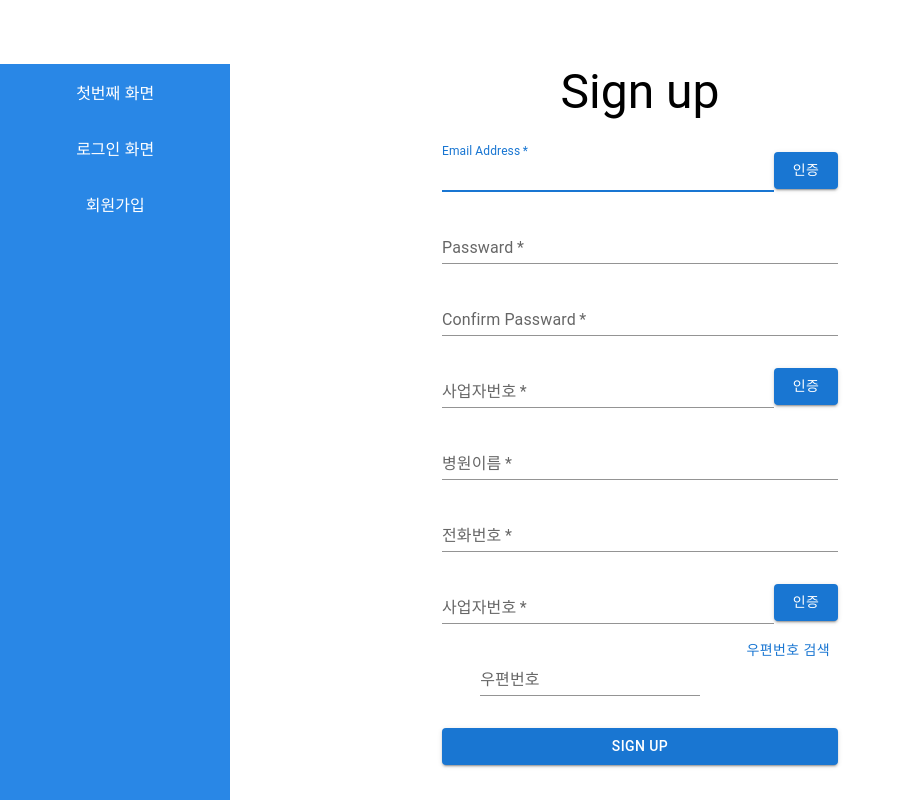
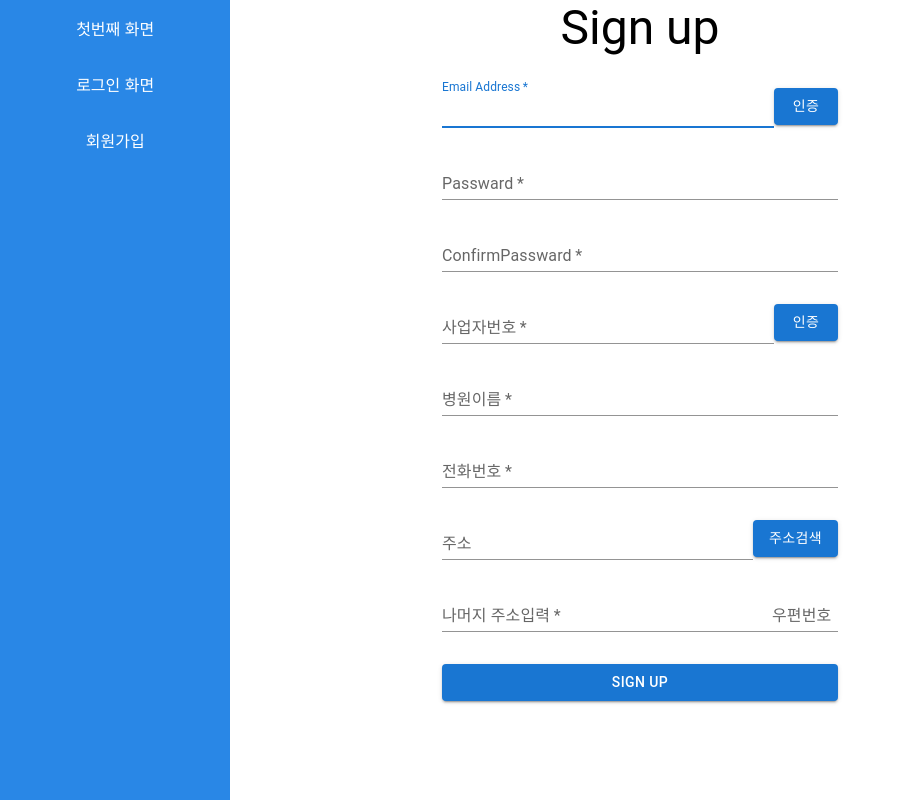
Before and after one commit to Vet-in-my-hand/Capstone, a React (Create React App) app: page /register in a window 1280 px wide. Shown: the whole page, without its empty margins (0-902 px from the left). Built offline with nearby package versions, Linux system fonts and the light colour scheme.

Commit message:
signup info db

```diff
--- a/package.json
+++ b/package.json
@@ -10,7 +10,7 @@
     "@testing-library/jest-dom": "^5.16.3",
     "@testing-library/react": "^13.0.0",
     "@testing-library/user-event": "^14.0.4",
-    "firebase": "^9.6.10",
+    "firebase": "^8.10.1",
     "react": "^18.0.0",
     "react-daum-postcode": "^3.0.1",
     "react-dom": "^18.0.0",
--- a/src/App.js
+++ b/src/App.js
@@ -1,5 +1,5 @@
 import './App.css';
-import analytics from './firebase';
+// import app from './firebase';
 import {BrowserRouter, Routes, Route} from "react-router-dom";
 
 import Login from './components/auth/login';
--- a/src/components/Auth/register.jsx
+++ b/src/components/Auth/register.jsx
@@ -3,50 +3,73 @@ import Grid from '@mui/material/Grid';
 import { Container } from "@mui/material";
 import Box from '@mui/material/Box';
 import Typography from '@mui/material/Typography';
-// import Modal from '@mui/material/Modal';
-import { getAuth, createUserWithEmailAndPassword } from "firebase/auth";
 import React, { useState } from 'react';
 import DaumPostcode from 'react-daum-postcode';
-// import { width } from "@mui/system";
-// import Postcode from "./postcode";
-// import styles from './register.module.css'
+import styles from './register.module.css'
+import { authService } from "../../firebase";
+import { newHospitalInit } from "../../service/authService";
 
 
 function Register() {
     const postcodeStyle = {
         display: "block",
         position: "absolute",
+        left: "35%",
         top: "10%",
         width: "600px",
         height: "600px",
-        padding: "7px",
+        border: "1px solid black"
     }
 
-    const auth = getAuth();
+    // const auth = getAuth();
+    // const db = getFirestore(app);
+    // const dispatch = useDispatch();
+
     const [email, setEmail] = useState('');
     const [password, setPassword] = useState('');
+    const [confirmPassward, setConfirmPassward] = useState('');
+    const [businesNumber, setBusinesNumber] = useState('');
+    const [hospitalName, setHospitalName] = useState('');
+    const [hospitalTel, setHospitalTel] = useState('');
+    const [hospitalUid, setHospitalUid] = useState('');
+
+    const emailChangehandler = (event) => setEmail(event.target.value);
+    const passwardChangehandler = (event) => setPassword(event.target.value);
+    const confirmPasswardChangehandler = (event) => setConfirmPassward(event.target.value);
+    const businesNumberChangehandler = (event) => setBusinesNumber(event.target.value);
+    const hospitalNameChangehandler = (event) => setHospitalName(event.target.value);
+    const hospitalTelChangehandler = (event) => setHospitalTel(event.target.value);
+
+    const registerHandler = async () => {
+        await authService.createUserWithEmailAndPassword(email, password)
+            .then((userCredential) => {
+                const user = userCredential.user;
+                setHospitalUid(user.uid);
+                console.log(user.uid);
+                newHospitalInit(hospitalName, hospitalTel, fullAddress, extraAddress, user.uid);
+            })
+            .catch((error) => {
+                const errorCode = error.code;
+                const errorMessage = error.message;
+                console.log(errorCode);
+                console.log(errorMessage);
+            })
+
+    }
+
+    const [open, SetOpen] = useState(false);
+
+    const handleOpen = () => SetOpen(true);
+    const handleClose = () => SetOpen(false);
 
     const [fullAddress, setFullAddress] = useState('');
     const [extraAddress, setExtraAddress] = useState('');
     const [zonecode, setZonecode] = useState('');
 
-    const [open, SetOpen] = useState(false);
-    const handleOpen = () => {
-        SetOpen(true);
-        console.log(open)
-    };
-    const handleClose = () => {
-        SetOpen(false);
-        console.log(open);
-    }
-    const test1 = () => {
-        console.log(fullAddress);
-        console.log(zonecode);
-    }
+    const extraAddressChangehandler = (event) => setExtraAddress(event.target.value);
 
     const Postcode = (props) => {
         const handleComplete = (data) => {
-            console.log('열림');
             let fullAddress = data.address;
             let zonecode = data.zonecode;
             let extraAddress = '';
@@ -75,35 +98,18 @@ function Register() {
                     onComplete={handleComplete}
                     style={postcodeStyle} />
                 <button type='button'
-                    onClick={() => { props.onClose() }} className='postCode_btn'>닫기</button>
+                    onClick={() => { props.onClose() }} className={styles.postCode_btn}>닫기</button>
             </div>
         );
-
     }
 
-
-    const emailChangehandler = (event) => {
-        setEmail(event.target.value);
-    }
-
-    const passwardChangehandler = (event) => {
-        setPassword(event.target.value);
-    }
-
-    const registerHandler = () => {
-        createUserWithEmailAndPassword(auth, email, password)
-            .then((userCredential) => {
-                const user = userCredential.user;
-                console.log(user);
-            })
-    }
     return (
-        <div className="registerWarp">
+        <div className={styles.registerWarp}>
             <Container component="main" maxWidth="xs">
 
                 <Box
                     sx={{
-                        marginTop: 8,
+                        // marginTop: 8,
                         display: 'flex',
                         flexDirection: 'column',
                         alignItems: 'center',
@@ -151,12 +157,13 @@ function Register() {
                         />
                         <TextField
                             margin="normal"
-                            label="Confirm Passward"
+                            label="ConfirmPassward"
                             name="confirmPassward"
                             id="confirmPassward"
                             type="password"
                             required
                             fullWidth
+                            onChange={confirmPasswardChangehandler}
                             variant="standard"
                         />
                         <Grid container>
@@ -168,6 +175,7 @@ function Register() {
                                     id="businesNumber"
                                     required
                                     fullWidth
+                                    onChange={businesNumberChangehandler}
                                     variant="standard"
                                 />
                             </Grid>
@@ -189,9 +197,9 @@ function Register() {
                             name="hospitalName"
                             id="hospitalName"
                             fullWidth
+                            required
+                            onChange={hospitalNameChangehandler}
                             variant="standard"
-                            required
-
                         />
 
                         <TextField
@@ -200,20 +208,16 @@ function Register() {
                             name="hospitalPhoneNumber"
                             id="hospitalPhoneNumber"
                             fullWidth
+                            required
+                            onChange={hospitalTelChangehandler}
                             variant="standard"
-                            required
-
                         />
-
-                        {/* 지울꺼임 */}
                         <Grid container>
                             <Grid item xs>
                                 <TextField
                                     margin="normal"
-                                    label="사업자번호"
-                                    name="businesNumber"
-                                    id="businesNumber"
-                                    required
+                                    label="주소"
+                                    value={fullAddress}
                                     fullWidth
                                     variant="standard"
                                 />
@@ -222,53 +226,41 @@ function Register() {
                                 <Button
                                     margin="normal"
                                     type="button"
+                                    onClick={handleOpen}
                                     fullWidth
                                     variant="contained"
                                     size="medium"
                                     sx={{ mt: 3 }}
-                                >인증</Button>
+                                >주소검색</Button>
                             </Grid>
                         </Grid>
 
 
-
                         <Grid container>
-                            <Grid item xs>
+                            <Grid item xs={10}>
+                                <TextField
+                                    margin="normal"
+                                    label="나머지 주소입력"
+                                    fullWidth
+                                    required
+                                    variant="standard"
+                                    onChange={extraAddressChangehandler}
+                                >
+                                </TextField>
+                            </Grid>
+                            <Grid item xs={2}>
                                 <TextField
                                     margin="normal"
                                     label="우편번호"
+                                    value={zonecode}
+                                    fullWidth
                                     variant="standard"
-                                // defaultValue={zonecode}
-                                // InputProps={{
-                                //     readOnly: true,
-                                // }}
                                 >
+
                                 </TextField>
-                            </Grid>
-                            <Grid>
-                                <Button
-                                    onClick={handleOpen}>
-                                    우편번호 검색
-                                </Button>
-                                {/* <div>
-                                    {open && (
-                                        <Postcode
-                                            // onComplete={handleComplete}
-                                            onClose={handleClose}
-                                            // setFullAddress={fullAddress}
-                                            // setZonecode={zonecode}
-
-                                            style={postcodeStyle}
-                                        />
-                                    )}
-
-                                </div> */}
-
 
                             </Grid>
-
                         </Grid>
-
                         <Button
                             onClick={registerHandler}
                             type="button"
@@ -281,6 +273,14 @@ function Register() {
                     </Box>
                 </Box>
             </Container>
+            <div>
+                {open && (
+                    <Postcode
+                        onClose={handleClose}
+                        style={postcodeStyle}
+                    />
+                )}
+            </div>
         </div>
     )
 }
--- a/src/components/Auth/register.module.css
+++ b/src/components/Auth/register.module.css
@@ -1,3 +1,17 @@
 .btn_check{
     width: 40px;
 }
+
+.postCode_btn{
+    display: block;
+    position: absolute;
+    top: 7%;
+    left: 35%;
+    float: right;
+    width: 50px;
+    height: auto;
+}
+
+/* .registerWarp{
+    margin-top: 10px;
+} */
--- /dev/null
+++ b/src/service/authService.jsx
@@ -0,0 +1,10 @@
+import { dbService } from '../firebase';
+
+export const newHospitalInit = (hospitalName, hospitalTel, fullAddress, extraAddress, hospitalUid) => {
+     dbService.collection("hospital").doc(hospitalName).set({
+        name: hospitalName,
+        tel: hospitalTel,
+        address: fullAddress+" "+extraAddress,
+        uid: hospitalUid
+    })
+}
```
Also changed, not shown: src/firebase.js (+10 -6 lines), 2 other files (tests, documents, lock files or other folders).
